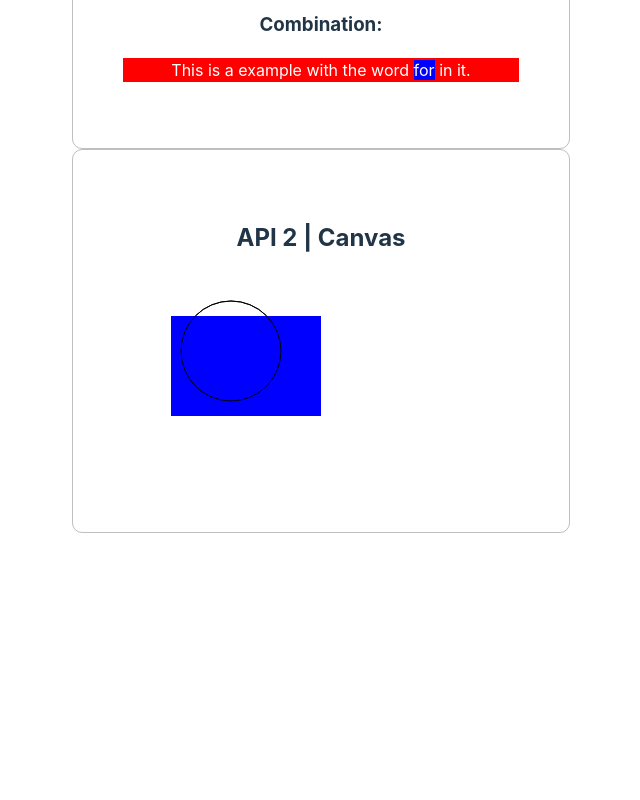
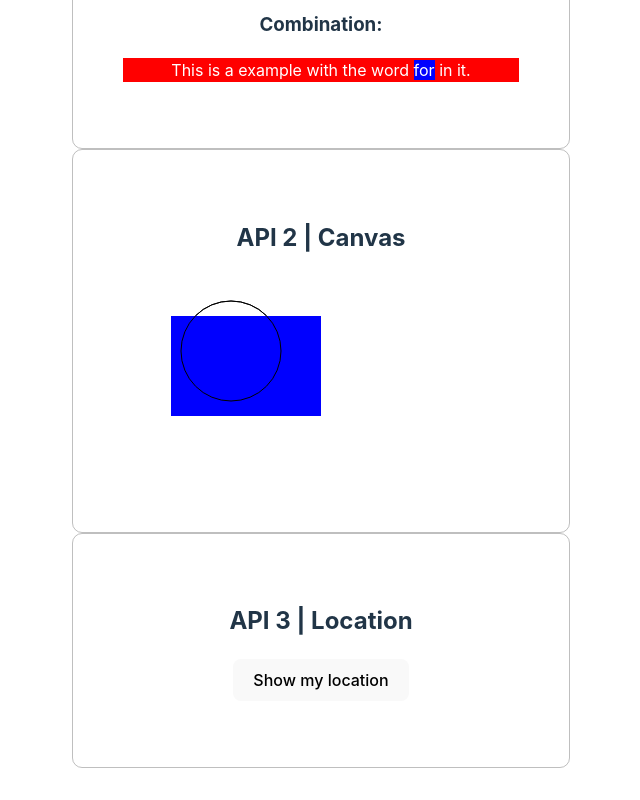
Before and after one commit to PaivarintaEmilia/fullstack_1_task_1, a React (Vite) app: page / in a window 1280 px wide. Shown: the part 405-1205 px from the top of the page, without its empty margins (319-959 px from the left). Before the commit the page ends 970 px from the top, so only its background shows below. Built offline with nearby package versions, Linux system fonts and the light colour scheme.

Commit message:
Add 3. Api, Location

```diff
--- a/src/App.tsx
+++ b/src/App.tsx
@@ -4,6 +4,8 @@ import "./../public/styles/main.css";
 // Components
 import HighlightApi from './components/HighlightApi';
 import CanvasApi from './components/CanvasApi';
+import LocationApi from './components/LocationApi';
+
 
 
 
@@ -22,6 +24,11 @@ function App() {
         <CanvasApi></CanvasApi>
 
       </div>
+      <div className='api-container'>
+        <h2>API 3 | Location</h2>
+        <LocationApi></LocationApi>
+
+      </div>
 
 
 
--- /dev/null
+++ b/src/components/LocationApi.tsx
@@ -0,0 +1,48 @@
+import React, { useState } from 'react';
+
+const LocationApi: React.FC = () => {
+  const [status, setStatus] = useState<string>('');
+  const [mapLink, setMapLink] = useState<string>('');
+
+  const geoFindMe = () => {
+    setStatus('Locating…');
+    setMapLink('');
+
+    if (!navigator.geolocation) {
+      setStatus('Geolocation is not supported by your browser');
+      return;
+    }
+
+    const success = (position: GeolocationPosition) => {
+      const latitude = position.coords.latitude;
+      const longitude = position.coords.longitude;
+
+      console.log(typeof(position.coords.latitude));
+      console.log(position.coords.latitude);
+
+      setStatus('Latitude is: ' + {latitude} + ' and longitude is: ' + {longitude}); // Näyttää vain objektit mutta ei pysty tulostamaan ja tarkistamaan?
+      setMapLink(`https://www.openstreetmap.org/#map=18/${latitude}/${longitude}`);
+    };
+
+    const error = () => {
+      setStatus('Unable to retrieve your location');
+    };
+
+    navigator.geolocation.getCurrentPosition(success, error);
+  };
+
+  return (
+    <div>
+      <button onClick={geoFindMe}>Show my location</button>
+      <br />
+      <p>{status}</p>
+      {mapLink && (
+        <a href={mapLink} target="_blank" rel="noopener noreferrer">
+          {mapLink}
+        </a>
+      )}
+    </div>
+  );
+};
+
+export default LocationApi;
```
